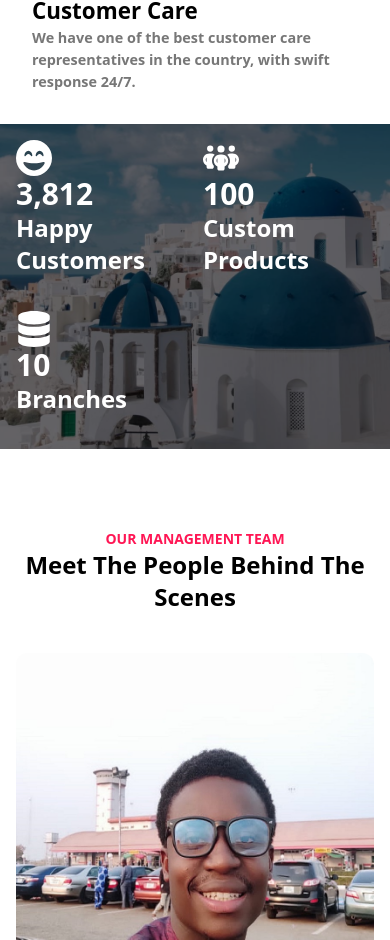
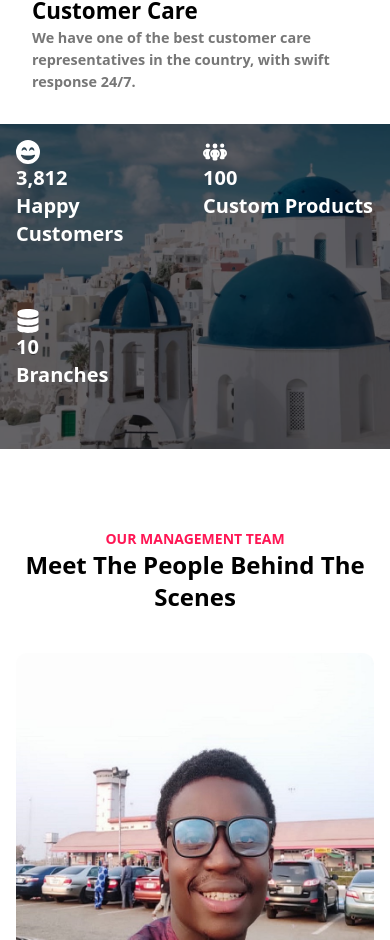
Before and after one commit to GraceJoseph-hub/space-touch, a React (Vite) app: page /about in a window 390 px wide. Shown: the part 2930-3870 px from the top of the page. Built offline with nearby package versions, Linux system fonts and the light colour scheme.

Commit message:
still working on the background

```diff
--- a/src/components/aboutSubBanner/AboutSubBanner.jsx
+++ b/src/components/aboutSubBanner/AboutSubBanner.jsx
@@ -35,9 +35,18 @@ const AboutSubBanner = () => {
         } h-full w-full bg-darkShade relative`}
       >
         {counter.map((count, index) => (
-          <div key={index} className="text-2xl text-light font-semibold">
-            <p className="text-4xl">{count.icon}</p>
-            <p className="text-3xl">{count.counts}</p>
+          <div
+            key={index}
+            className={`${
+              isMobile || isTablet ? "text-xl" : "text-2xl"
+            } text-light font-semibold`}
+          >
+            <p className={`${isMobile || isTablet ? "text-2xl" : "text-4xl"}`}>
+              {count.icon}
+            </p>
+            <p className={`${isMobile || isTablet ? "text-xl" : "text-3xl"}`}>
+              {count.counts}
+            </p>
             <p>{count.title}</p>
           </div>
         ))}
--- a/src/components/benefit/Benefit.jsx
+++ b/src/components/benefit/Benefit.jsx
@@ -19,7 +19,8 @@ const Benefit = () => {
 
   return (
     <div className='h-72 w-full bg-[url("../../../public/images/banner2.jpg")] bg-cover bg-center'>
-      <div className="h-full w-full  relative">
+      <div className="h-full w-full relative">
+        {/* bg-darkShade md:bg-opacity-50 */}
         <p
           className={`text-light font-semibold absolute ${getTextPosition()} ${getTextSize()}`}
         >
```
